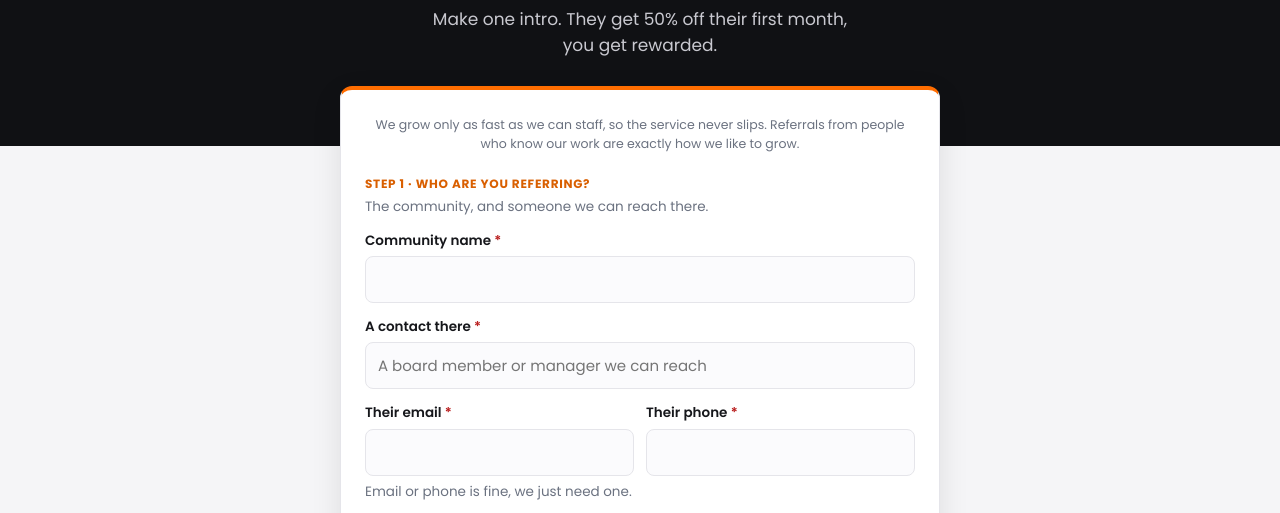
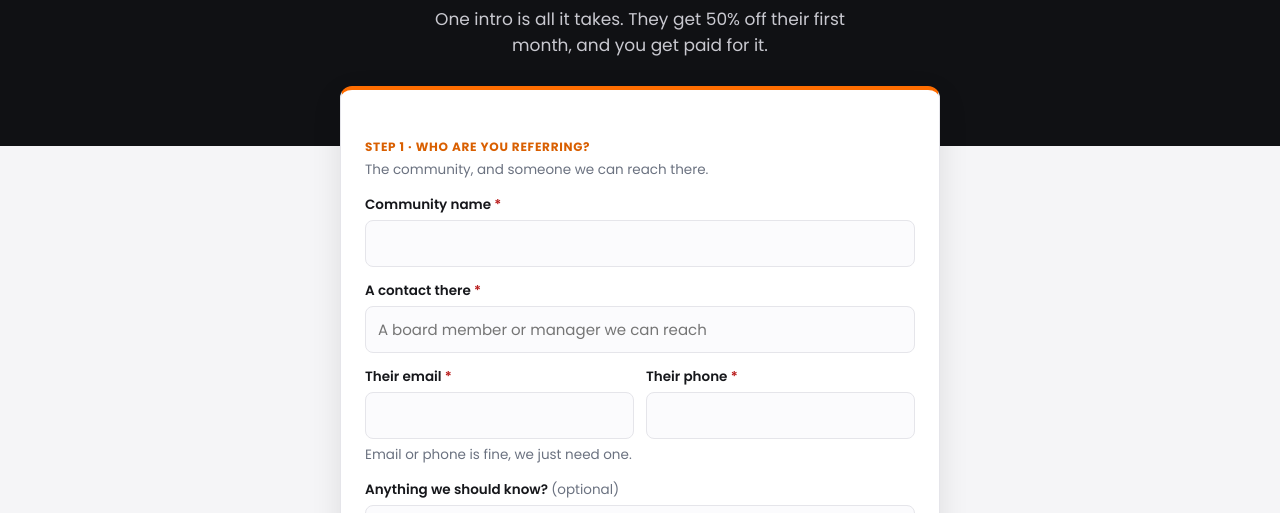
Before and after one commit to yaterf/hoa-referral-site, a plain HTML site: page index.html in a window 1280 px wide. Shown: the part 214-727 px from the top of the page. Drawn offline with Linux system fonts and the light colour scheme.

Commit message:
Remove trust line; reword hero subhead

```diff
--- a/index.html
+++ b/index.html
@@ -225,16 +225,13 @@
   <header class="hero">
     <div class="wrap">
       <h1>Refer a community.<br>You <span class="free">both</span> win.</h1>
-      <p>Make one intro. They get 50% off their first month, you get rewarded.</p>
+      <p>One intro is all it takes. They get 50% off their first month, and you get paid for it.</p>
     </div>
   </header>
 
   <main>
     <div class="wrap">
       <div class="card">
-
-        <!-- Sustainable-growth reassurance, kept short -->
-        <p class="microtrust" id="microTrust">We grow only as fast as we can staff, so the service never slips. Referrals from people who know our work are exactly how we like to grow.</p>
 
         <form id="referForm" novalidate>
 
```
